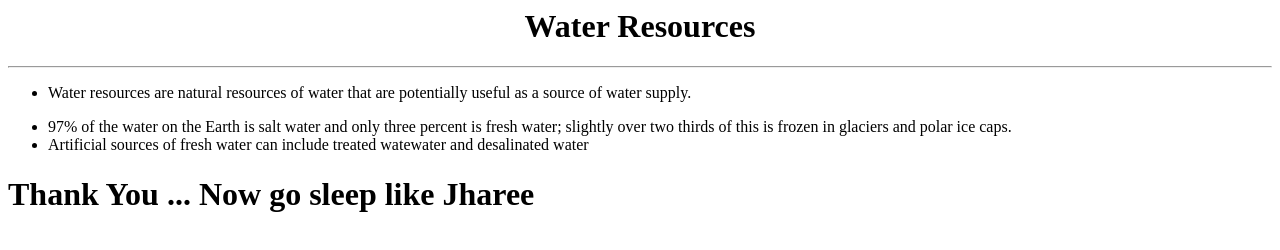
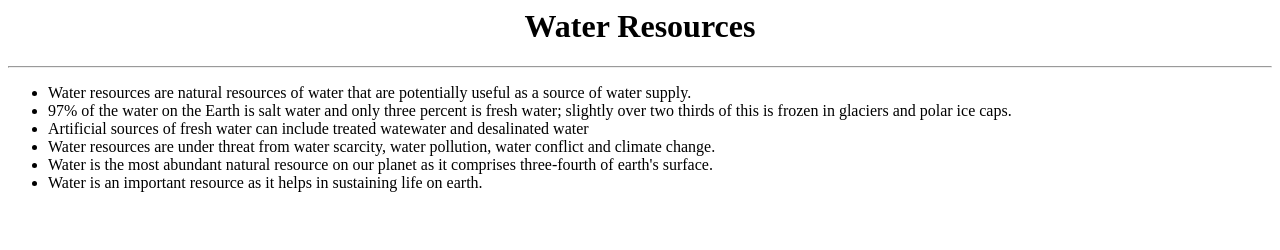
Before and after one commit to AadhavanTitan/Water-Resources, a plain HTML site: page index.html in a window 1280 px wide. Drawn offline with Linux system fonts and the light colour scheme.

Commit message:
Update index.html

```diff
--- a/index.html
+++ b/index.html
@@ -6,11 +6,19 @@
 <h1 align="center"> Water Resources </h1>
 <hr>
   <ul >
-  <li>Water resources are natural resources of water that are potentially useful as a source of water supply.</p>
+  <li>Water resources are natural resources of water that are potentially useful as a source of water supply.
+    <br>
   <li>97% of the water on the Earth is salt water and only three percent is fresh water; slightly over two thirds of this is frozen in glaciers and polar ice caps.
+    <br>
     <li> Artificial sources of fresh water can include treated watewater and desalinated water
+      <br>
+      <li>Water resources are under threat from water scarcity, water pollution, water conflict and climate change.
+        <li> Water is the most abundant natural resource on our planet as it comprises three-fourth of earth's surface.
+            <li>
+Water is an important resource as it helps in sustaining life on earth.
+
   </ul>
-  <h1> Thank You ... Now go sleep like Jharee </h1>
+
 
   </body>
 </html>
```
